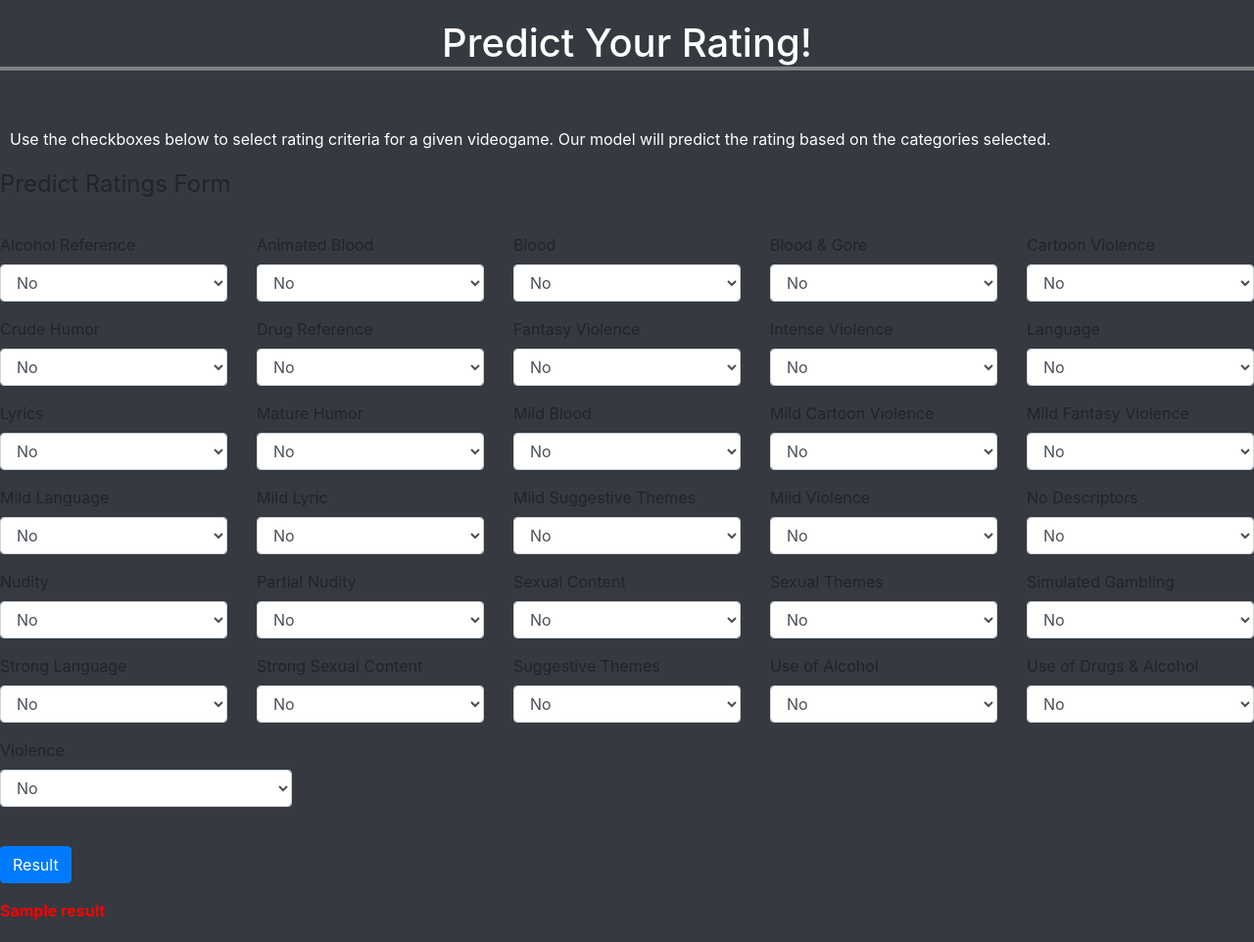
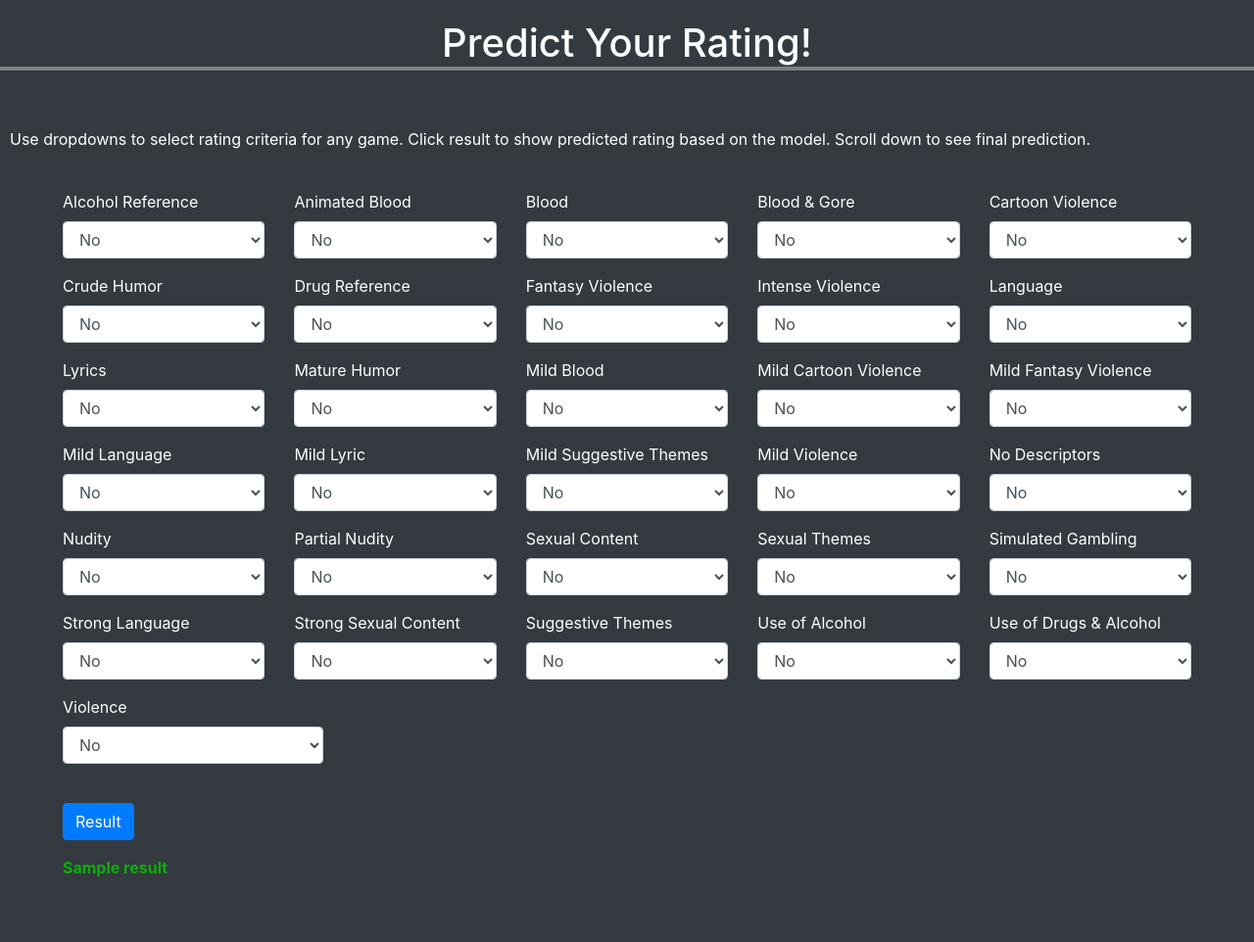
Before and after one commit to key12pat34/P3-ESRB-Ratings-Predictor, a Flask app: template webpage/templates/predictor.html in a window 1280 px wide. Shown: the part 76-1038 px from the top of the page at 98% size. After the commit the page ends 972 px from the top, so only its background shows below. Run offline with Flask 2, Linux system fonts and the light colour scheme; the template is opened without the code that fills it: most values are stand-ins (such as "Sample title", 1, 10 or a date in 2020); parts of the project's set-up code (start-up, migrations or seed data) failed here and were passed over.

Commit message:
format updates

```diff
--- a/webpage/app.py
+++ b/webpage/app.py
@@ -44,16 +44,16 @@ def predict():
     # Check the output values and retrive the result with html tag based on the value
     if output == 'E':
         return render_template('predictor.html',
-                               result = 'This game is rated E')
+                               result = 'The predicted rating is: E')
     elif output == 'ET':
         return render_template('predictor.html',
-                               result = 'This game is rated ET')
+                               result = 'The predicted rating is: ET')
     elif output == 'T':
         return render_template('predictor.html',
-                               result = 'This game is rated T')
+                               result = 'The predicted rating is: T')
     else:
         return render_template('predictor.html',
-                               result = 'This game is rated M')
+                               result = 'The predicted rating is: M')
 
 @app.route("/walkthrough.html")
 def walkthrough():
--- a/webpage/static/css/home.css
+++ b/webpage/static/css/home.css
@@ -59,16 +59,11 @@ p{
   margin-right: auto;
 }
 
-#myContainer {
-  width: 400px;
-  height: 400px;
-  position: relative;
-  background: yellow;
+label{
+  color: white;
 }
 
-#myAnimation {
-  width: 50px;
-  height: 50px;
-  position: absolute;
-  background-color: red;
+form{
+  margin-left: 5%;
+  margin-right: 5%;
 }
--- a/webpage/templates/predictor.html
+++ b/webpage/templates/predictor.html
@@ -36,19 +36,13 @@
 		</nav>
 		<div>
             <h1>Predict Your Rating!</h1></div>
-            <p>Use the checkboxes below to select rating criteria for a given videogame.
-            Our model will predict the rating based on the categories selected.</p>
+            <p>Use dropdowns to select rating criteria for any game. Click result to show
+				predicted rating based on the model. Scroll down to see final prediction.</p>
+				<br>
 			<!--Form-->
 			<form action = "{{url_for('predict')}}" method ="POST" >
 				<fieldset>
-				<legend>Predict Ratings Form</legend><br>
-
 					<div class="form-group  row">
-					  <!-- <div class="form-group  row">
-						<div class="col-sm-3">
-							<label for="Title">Title</label>
-							<input type="text" class="form-control" id="Title" name="Title" required>
-						</div> -->
 						<div class="col-sm">
 							<label for="Alcohol Reference">Alcohol Reference</label>
 							<select class="form-control" id="Alcohol Reference"  name="Alcohol Reference" required>
@@ -286,7 +280,7 @@
 
 					  <!--Prediction Result-->
 					  <div id ="result">
-							<strong style="color:red">{{result}}</strong>
+							<strong style="color:rgb(15, 173, 10)">{{result}}</strong>
 					 </div>
 				     </div>
 			 </fieldset>
```
